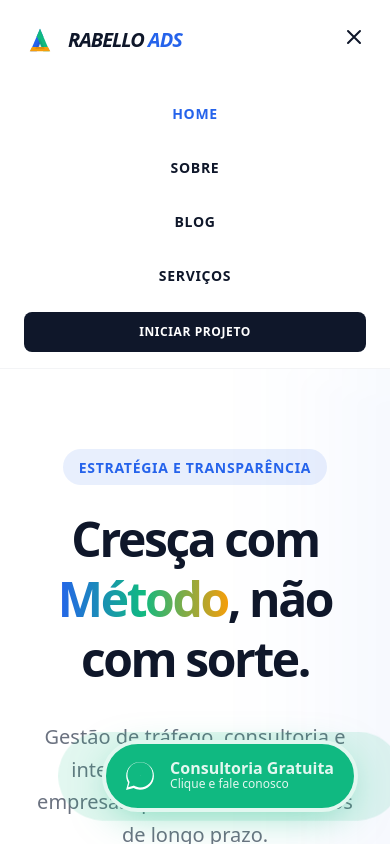
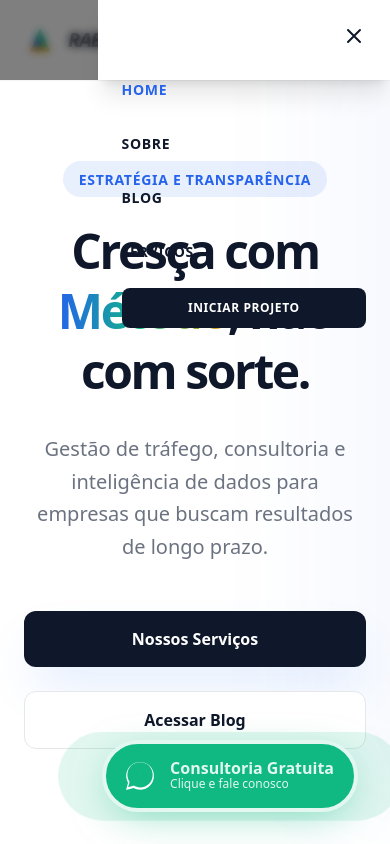
Before and after one commit to AdailtonRabelloGdT/rabelloADS, a React (Vite) app: page /blog in a window 390 px wide. Both pictures are taken after a click on the button 354 px from the left and 37 px from the top of the page. Shown: the top 844 px of the page. Built offline with nearby package versions, Linux system fonts and the light colour scheme; no server answers.

Commit message:
feat: Improve mobile menu and server startup logs
Refactors the mobile menu component for better usability and accessibility. Enhances server startup sequence with more descriptive logs and improves development server HMR configuration.

```diff
--- a/components/Header.tsx
+++ b/components/Header.tsx
@@ -40,17 +40,27 @@ export const Header: React.FC = () => {
         </div>
       </div>
 
-      {/* Mobile Menu */}
+      {/* Mobile Menu Overlay */}
       {isOpen && (
-        <div className="md:hidden bg-white py-4">
-          <div className="container mx-auto px-6 flex flex-col space-y-4">
-            <NavLink to="/" className={({ isActive }) => `block text-center py-2 ${navLinkClasses} ${isActive ? activeNavLinkClasses : ''}`} onClick={() => setIsOpen(false)}>Home</NavLink>
-            <NavLink to="/sobre" className={({ isActive }) => `block text-center py-2 ${navLinkClasses} ${isActive ? activeNavLinkClasses : ''}`} onClick={() => setIsOpen(false)}>Sobre</NavLink>
-            <NavLink to="/blog" className={({ isActive }) => `block text-center py-2 ${navLinkClasses} ${isActive ? activeNavLinkClasses : ''}`} onClick={() => setIsOpen(false)}>Blog</NavLink>
-            <NavLink to="/servicos/gestao-de-trafego" className={({ isActive }) => `block text-center py-2 ${navLinkClasses} ${isActive ? activeNavLinkClasses : ''}`} onClick={() => setIsOpen(false)}>Serviços</NavLink>
-            <Link to="/contato" className="text-center bg-base-blue text-white font-bold text-xs uppercase tracking-wider px-6 py-3 rounded-lg hover:bg-brand-blue transition-colors" onClick={() => setIsOpen(false)}>
-              Iniciar Projeto
-            </Link>
+        <div className="fixed inset-0 z-50 md:hidden" onClick={() => setIsOpen(false)}>
+          <div className="absolute inset-0 bg-black/50 backdrop-blur-sm" />
+          <div className="absolute inset-y-0 right-0 w-3/4 max-w-sm bg-white shadow-xl p-6 flex flex-col space-y-6" onClick={(e) => e.stopPropagation()}>
+            <div className="flex justify-end">
+              <button onClick={() => setIsOpen(false)} className="text-base-blue">
+                <svg className="w-6 h-6" fill="none" stroke="currentColor" viewBox="0 0 24 24" xmlns="http://www.w3.org/2000/svg">
+                  <path strokeLinecap="round" strokeLinejoin="round" strokeWidth="2" d="M6 18L18 6M6 6l12 12"></path>
+                </svg>
+              </button>
+            </div>
+            <div className="flex flex-col space-y-4">
+              <NavLink to="/" className={({ isActive }) => `block text-left py-2 ${navLinkClasses} ${isActive ? activeNavLinkClasses : ''}`} onClick={() => setIsOpen(false)}>Home</NavLink>
+              <NavLink to="/sobre" className={({ isActive }) => `block text-left py-2 ${navLinkClasses} ${isActive ? activeNavLinkClasses : ''}`} onClick={() => setIsOpen(false)}>Sobre</NavLink>
+              <NavLink to="/blog" className={({ isActive }) => `block text-left py-2 ${navLinkClasses} ${isActive ? activeNavLinkClasses : ''}`} onClick={() => setIsOpen(false)}>Blog</NavLink>
+              <NavLink to="/servicos/gestao-de-trafego" className={({ isActive }) => `block text-left py-2 ${navLinkClasses} ${isActive ? activeNavLinkClasses : ''}`} onClick={() => setIsOpen(false)}>Serviços</NavLink>
+              <Link to="/contato" className="text-center bg-base-blue text-white font-bold text-xs uppercase tracking-wider px-6 py-3 rounded-lg hover:bg-brand-blue transition-colors" onClick={() => setIsOpen(false)}>
+                Iniciar Projeto
+              </Link>
+            </div>
           </div>
         </div>
       )}
--- /dev/null
+++ b/index.css
@@ -0,0 +1 @@
+/* Empty index.css */
--- a/package.json
+++ b/package.json
@@ -5,6 +5,7 @@
   "type": "module",
   "scripts": {
     "dev": "tsx server.ts",
+    "lint": "tsc --noEmit",
     "build": "vite build",
     "preview": "vite preview",
     "start": "node server.ts"
--- a/server.ts
+++ b/server.ts
@@ -175,10 +175,13 @@ function startBackgroundTasks() {
 
 async function startServer() {
   // Inicializa o banco de dados antes de subir o servidor
+  console.log("Iniciando o servidor...");
   await initializeDatabase();
+  console.log("Banco de dados inicializado.");
 
   // Inicia as tarefas em background
   startBackgroundTasks();
+  console.log("Tarefas em background iniciadas.");
 
   const app = express();
   const PORT = 3000;
--- a/vite.config.ts
+++ b/vite.config.ts
@@ -8,9 +8,11 @@ export default defineConfig(({ mode }) => {
       server: {
         port: 3000,
         host: '0.0.0.0',
-        hmr: {
-          clientPort: 443,
-          port: 24679,
+        hmr: false,
+        ws: false,
+        watch: {
+          usePolling: true,
+          interval: 1000
         }
       },
       plugins: [react()],
```
